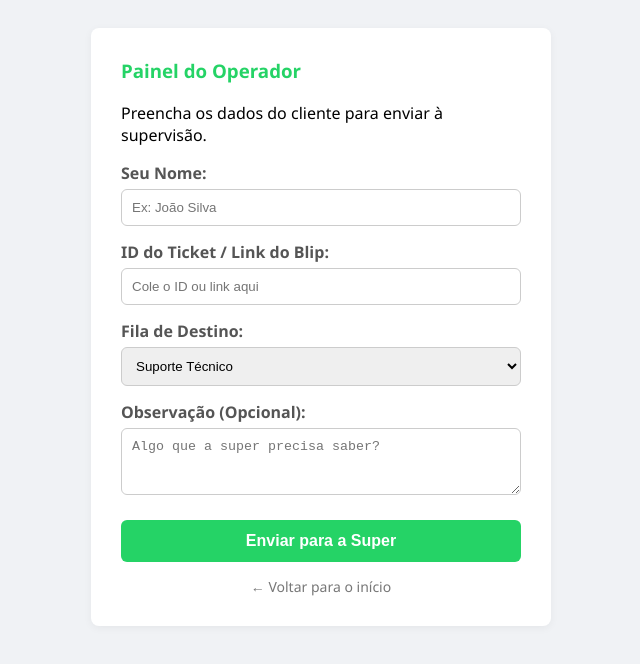
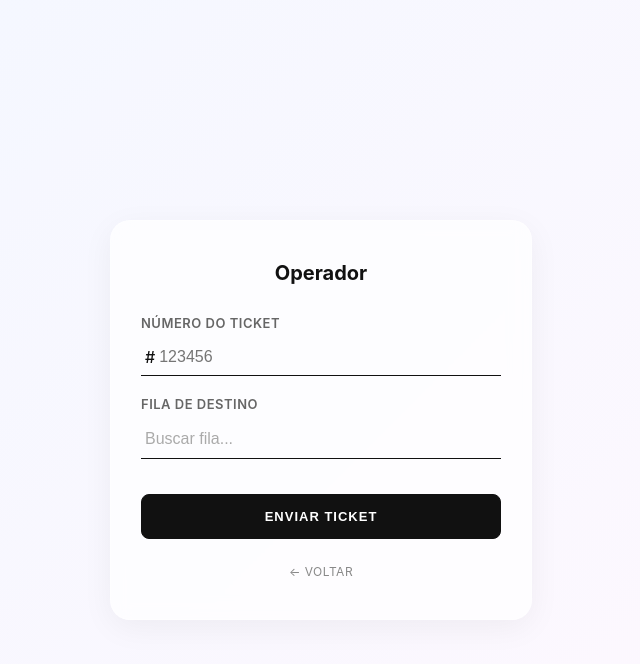
Before and after one commit to dalatilacerda/TF-V1, a plain HTML site: page operador.html in a window 1280 px wide. Shown: the whole page, without its empty margins (319-959 px from the left). Drawn offline with nearby package versions, Linux system fonts and the light colour scheme.

Commit message:
Update operador.html

```diff
--- a/operador.html
+++ b/operador.html
@@ -1,92 +1,212 @@
 <!DOCTYPE html>
 <html lang="pt-BR">
   <head>
-    <meta charset="UTF-8">
-    <meta name="viewport" content="width=device-width, initial-scale=1.0">
+    <meta charset="UTF-8" />
+    <meta name="viewport" content="width=device-width, initial-scale=1.0" />
     <title>Envio de Ticket - Time</title>
     <style>
-        body { font-family: 'Segoe UI', Arial, sans-serif; background-color: #f0f2f5; padding: 20px; display: flex; justify-content: center; }
-        .form-container { background: white; padding: 30px; border-radius: 8px; box-shadow: 0 2px 8px rgba(0,0,0,0.05); width: 100%; max-width: 400px; }
-        h3 { color: #25d366; margin-top: 0; }
-        label { font-weight: bold; display: block; margin-top: 15px; color: #555; }
-        input, select, textarea { width: 100%; padding: 10px; margin-top: 5px; border: 1px solid #ccc; border-radius: 6px; box-sizing: border-box; }
-        button { width: 100%; padding: 12px; background-color: #25d366; color: white; border: none; border-radius: 6px; font-weight: bold; font-size: 16px; margin-top: 20px; cursor: pointer; }
-        button:hover { background-color: #1ebd58; }
-        .back-link { display: block; text-align: center; margin-top: 15px; color: #777; text-decoration: none; font-size: 14px; }
+      /* Fundo abstrato suave */
+      body {
+        font-family: -apple-system, BlinkMacSystemFont, "Segoe UI", Roboto,
+          Helvetica, Arial, sans-serif;
+        background: linear-gradient(135deg, #f3f7ff 0%, #fff8fe 100%);
+        padding: 20px;
+        display: flex;
+        justify-content: center;
+        align-items: center;
+        height: 100vh;
+        margin: 0;
+        overflow: hidden;
+        color: #111;
+      }
+
+      /* Container Glassmórfico */
+      .form-container {
+        background: rgba(255, 255, 255, 0.7);
+        backdrop-filter: blur(10px);
+        -webkit-backdrop-filter: blur(10px);
+        border: 1px solid rgba(255, 255, 255, 0.3);
+        border-radius: 20px;
+        box-shadow: 0 8px 32px rgba(0, 0, 0, 0.05);
+        padding: 40px 30px;
+        width: 100%;
+        max-width: 360px;
+      }
+
+      h3 {
+        font-size: 20px;
+        font-weight: 700;
+        margin-top: 0;
+        text-align: center;
+        margin-bottom: 30px;
+      }
+      label {
+        font-size: 13px;
+        font-weight: 600;
+        text-transform: uppercase;
+        letter-spacing: 0.5px;
+        display: block;
+        margin-top: 20px;
+        color: #666;
+      }
+
+      /* Input do Ticket Estilo Clean */
+      .ticket-input-container {
+        display: flex;
+        align-items: center;
+        margin-top: 8px;
+        border-bottom: 1px solid #111;
+        background: transparent;
+      }
+      .ticket-prefix {
+        padding: 8px 0 8px 4px;
+        color: #111;
+        font-weight: 500;
+        font-size: 16px;
+        user-select: none;
+      }
+      .ticket-input-container input {
+        border: none;
+        width: 100%;
+        padding: 8px 4px;
+        font-size: 16px;
+        outline: none;
+        background: transparent;
+        color: #111;
+      }
+
+      /* Input da Fila Estilo Clean */
+      input[list] {
+        width: 100%;
+        padding: 10px 4px;
+        margin-top: 8px;
+        border: none;
+        border-bottom: 1px solid #111;
+        box-sizing: border-box;
+        font-size: 16px;
+        outline: none;
+        background: transparent;
+        color: #111;
+      }
+      input[list]::placeholder {
+        color: #aaa;
+      }
+
+      /* Botão Minimalista Monocromático */
+      button {
+        width: 100%;
+        padding: 14px;
+        background-color: #111111;
+        color: #ffffff;
+        border: 1px solid #111111;
+        border-radius: 8px;
+        font-weight: 600;
+        text-transform: uppercase;
+        letter-spacing: 1px;
+        font-size: 13px;
+        margin-top: 35px;
+        cursor: pointer;
+        transition: all 0.2s ease;
+      }
+      button:hover {
+        background-color: #ffffff;
+        color: #111111;
+      }
+
+      .back-link {
+        display: block;
+        text-align: center;
+        margin-top: 25px;
+        color: #888;
+        text-decoration: none;
+        font-size: 12px;
+        text-transform: uppercase;
+        letter-spacing: 0.5px;
+        transition: color 0.2s;
+      }
+      .back-link:hover {
+        color: #111;
+      }
     </style>
   </head>
   <body>
+    <div class="form-container">
+      <h3>Operador</h3>
 
-<div class="form-container">
-    <h3>Painel do Operador</h3>
-    <p>Preencha os dados do cliente para enviar à supervisão.</p>
+      <label for="ticketId">Número do Ticket</label>
+      <div class="ticket-input-container">
+        <span class="ticket-prefix">#</span>
+        <input
+          type="text"
+          id="ticketId"
+          inputmode="numeric"
+          pattern="[0-9]*"
+          placeholder="123456"
+          oninput="this.value = this.value.replace(/[^0-9]/g, '')"
+        />
+      </div>
 
-    <label for="opName">Seu Nome:</label>
-    <input type="text" id="opName" placeholder="Ex: João Silva">
+      <label for="filaDestino">Fila de Destino</label>
+      <input list="filas" id="filaDestino" placeholder="Buscar fila..." />
+      <datalist id="filas">
+        <option value="Suporte Técnico"></option>
+        <option value="Financeiro"></option>
+        <option value="Comercial"></option>
+        <option value="Atendimento Geral"></option>
+        <option value="Ouvidoria"></option>
+      </datalist>
 
-    <label for="ticketId">ID do Ticket / Link do Blip:</label>
-    <input type="text" id="ticketId" placeholder="Cole o ID ou link aqui">
+      <button type="button" onclick="enviarParaSuper()">Enviar Ticket</button>
 
-    <label for="filaDestino">Fila de Destino:</label>
-    <select id="filaDestino">
-        <option value="Suporte">Suporte Técnico</option>
-        <option value="Financeiro">Financeiro</option>
-        <option value="Comercial">Comercial</option>
-    </select>
-
-    <label for="obs">Observação (Opcional):</label>
-    <textarea id="obs" rows="3" placeholder="Algo que a super precisa saber?"></textarea>
-
-    <button type="button" onclick="enviarParaSuper()">Enviar para a Super</button>
-
-    <a href="index.html" class="back-link">← Voltar para o início</a>
+      <a href="index.html" class="back-link">← Voltar</a>
     </div>
 
     <script src="https://cdn.jsdelivr.net/npm/@supabase/supabase-js@2"></script>
-
     <script>
-    // Suas chaves oficiais configuradas
       const SUPABASE_URL = "https://hyblabgajydpwfdctiar.supabase.co";
       const SUPABASE_KEY = "sb_publishable_yOPlQaFVe467_MnpfXjJow_9bcS9XTt";
-
-    // Mudamos o nome para bancoSupabase para evitar conflito de identificadores
-    const bancoSupabase = window.supabase.createClient(SUPABASE_URL, SUPABASE_KEY);
+      const bancoSupabase = window.supabase.createClient(
+        SUPABASE_URL,
+        SUPABASE_KEY
+      );
 
       async function enviarParaSuper() {
         try {
-            const operador = document.getElementById('opName').value.trim();
-            const ticket = document.getElementById('ticketId').value.trim();
-            const fila = document.getElementById('filaDestino').value;
-            const obs = document.getElementById('obs').value.trim();
+          const ticketNumero = document.getElementById("ticketId").value.trim();
+          const fila = document.getElementById("filaDestino").value.trim();
 
-            if (!operador || !ticket) {
-                alert("Por favor, preencha seu nome e o ID do ticket!");
+          // Validação: verifica se a fila foi escolhida e se o ticket tem EXATAMENTE 6 dígitos
+          if (ticketNumero.length !== 6 || !fila) {
+            alert(
+              "Por favor, selecione a fila e insira um número de ticket válido com exatamente 6 dígitos!"
+            );
             return;
           }
 
-            // Envia os dados usando a nova variável
-            const { error } = await bancoSupabase
-              .from('tickets')
-              .insert([
+          const ticketFormatado = "#" + ticketNumero;
+
+          const { error } = await bancoSupabase.from("tickets").insert([
             {
-                    operador: operador,
-                    ticket: ticket,
+              operador: "Operador",
+              ticket: ticketFormatado,
               fila: fila,
-                    obs: obs || "Sem observações.",
-                    hora: new Date().toLocaleTimeString([], {hour: '2-digit', minute:'2-digit'})
-                }
+              obs: "",
+              hora: new Date().toLocaleTimeString([], {
+                hour: "2-digit",
+                minute: "2-digit",
+              }),
+            },
           ]);
 
           if (error) {
-                alert("Erro do Supabase: " + error.message);
+            alert("Erro ao enviar: " + error.message);
           } else {
-                alert("Enviado para a Supervisora com sucesso!");
-                document.getElementById('ticketId').value = '';
-                document.getElementById('obs').value = '';
+            alert("Enviado com sucesso!");
+            document.getElementById("ticketId").value = "";
+            document.getElementById("filaDestino").value = "";
           }
         } catch (err) {
-            alert("Erro inesperado no código: " + err.message);
-            console.error(err);
+          alert("Erro inesperado: " + err.message);
         }
       }
     </script>
```
Lines whose indentation alone changed are shown as unchanged.
